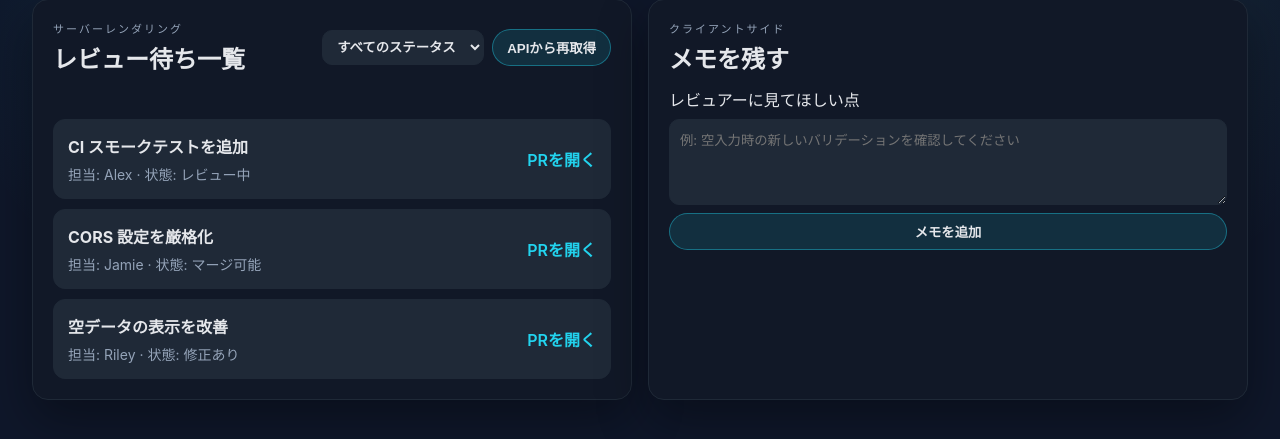
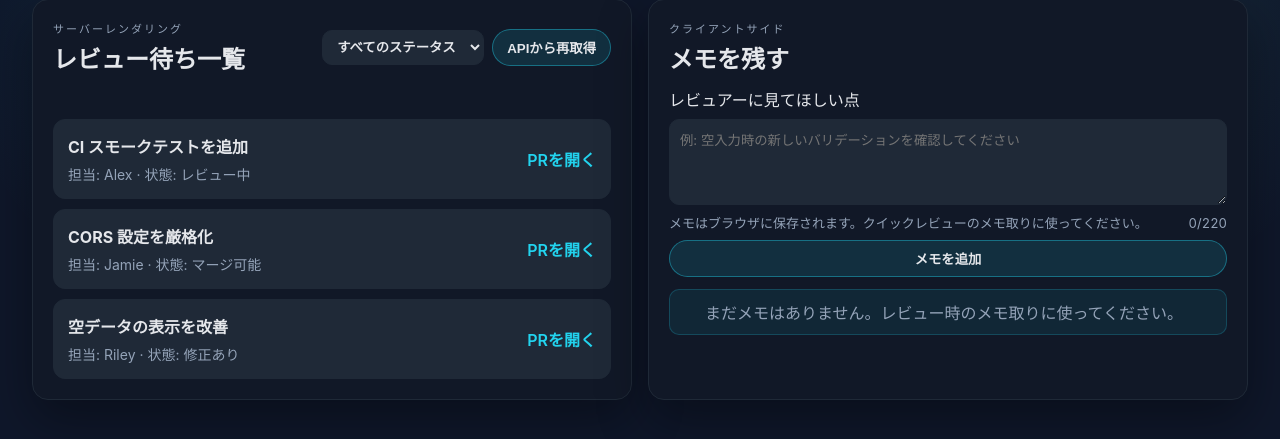
Before and after one commit to masashiujiie/codex_test, a Django app: page / in a window 1280 px wide. Shown: the part 129-568 px from the top of the page. Run offline with Django 5.2, Linux system fonts and the light colour scheme.

Commit message:
メモ機能をローカル保存対応にし削除と文字数ガイドを追加

```diff
--- a/static/core/app.js
+++ b/static/core/app.js
@@ -1,4 +1,6 @@
 document.addEventListener("DOMContentLoaded", () => {
+  const MAX_NOTE_LENGTH = 220;
+  const STORAGE_KEY = "codex_review_notes";
   const refreshBtn = document.getElementById("refresh");
   const taskList = document.getElementById("task-list");
   const template = document.getElementById("task-template");
@@ -6,11 +8,88 @@ document.addEventListener("DOMContentLoaded", () => {
   const notes = document.getElementById("notes");
   const statusFilter = document.getElementById("status-filter");
   const feedback = document.getElementById("feedback");
+  const noteCount = document.getElementById("note-count");
+  let savedNotes = [];
 
   function showFeedback(message, isError = false) {
     if (!feedback) return;
     feedback.textContent = message;
     feedback.style.color = isError ? "#f87171" : "var(--muted)";
+  }
+
+  function readNotesFromStorage() {
+    try {
+      const raw = localStorage.getItem(STORAGE_KEY);
+      return raw ? JSON.parse(raw) : [];
+    } catch (error) {
+      console.warn("メモの読み込みに失敗しました", error);
+      return [];
+    }
+  }
+
+  function persistNotes(notesToSave) {
+    try {
+      localStorage.setItem(STORAGE_KEY, JSON.stringify(notesToSave));
+    } catch (error) {
+      console.warn("メモの保存に失敗しました", error);
+    }
+  }
+
+  function updateNoteCount(value = "") {
+    if (!noteCount) return;
+    const length = value.trim().length;
+    noteCount.textContent = `${length}/${MAX_NOTE_LENGTH}`;
+    noteCount.style.color = length > MAX_NOTE_LENGTH * 0.9 ? "#fcd34d" : "var(--muted)";
+  }
+
+  function renderNotes() {
+    if (!notes) return;
+    notes.innerHTML = "";
+
+    if (!savedNotes.length) {
+      const li = document.createElement("li");
+      li.className = "empty";
+      li.textContent = "まだメモはありません。レビュー時のメモ取りに使ってください。";
+      notes.appendChild(li);
+      return;
+    }
+
+    savedNotes.forEach((note) => {
+      const li = document.createElement("li");
+      const wrapper = document.createElement("div");
+      wrapper.className = "note-body";
+
+      const text = document.createElement("p");
+      text.className = "note-text";
+      text.textContent = note.text;
+
+      const meta = document.createElement("p");
+      meta.className = "note-meta";
+      const timestamp = note.createdAt ? new Date(note.createdAt) : new Date();
+      meta.textContent = `保存: ${timestamp.toLocaleString()}`;
+
+      wrapper.appendChild(text);
+      wrapper.appendChild(meta);
+
+      const deleteBtn = document.createElement("button");
+      deleteBtn.type = "button";
+      deleteBtn.className = "note-delete";
+      deleteBtn.textContent = "削除";
+      deleteBtn.addEventListener("click", () => {
+        savedNotes = savedNotes.filter((item) => item.id !== note.id);
+        persistNotes(savedNotes);
+        renderNotes();
+      });
+
+      li.appendChild(wrapper);
+      li.appendChild(deleteBtn);
+      notes.appendChild(li);
+    });
+  }
+
+  function hydrateNotes() {
+    savedNotes = readNotesFromStorage();
+    renderNotes();
   }
 
   async function refreshTasks() {
@@ -70,11 +149,36 @@ document.addEventListener("DOMContentLoaded", () => {
   noteForm?.addEventListener("submit", (event) => {
     event.preventDefault();
     const textarea = noteForm.querySelector("textarea");
-    if (!textarea.value.trim()) return;
-    const li = document.createElement("li");
-    const now = new Date().toLocaleTimeString();
-    li.textContent = `[${now}] ${textarea.value.trim()}`;
-    notes.prepend(li);
+    const text = textarea.value.trim();
+
+    if (!text) {
+      showFeedback("メモが空です。内容を入力してください。", true);
+      return;
+    }
+
+    if (text.length > MAX_NOTE_LENGTH) {
+      showFeedback(`メモは${MAX_NOTE_LENGTH}文字以内にしてください。`, true);
+      return;
+    }
+
+    const entry = {
+      id: crypto.randomUUID ? crypto.randomUUID() : `${Date.now()}-${Math.random().toString(16).slice(2)}`,
+      text,
+      createdAt: new Date().toISOString(),
+    };
+
+    savedNotes = [entry, ...savedNotes].slice(0, 50);
+    persistNotes(savedNotes);
+    renderNotes();
     textarea.value = "";
+    updateNoteCount("");
+    showFeedback("メモを保存しました。");
   });
+
+  noteForm?.querySelector("textarea")?.addEventListener("input", (event) => {
+    updateNoteCount(event.target.value);
+  });
+
+  hydrateNotes();
+  updateNoteCount(noteForm?.querySelector("textarea")?.value || "");
 });
--- a/static/core/style.css
+++ b/static/core/style.css
@@ -186,6 +186,27 @@ body {
   font-family: inherit;
 }
 
+.note-hint-row {
+  display: flex;
+  align-items: center;
+  justify-content: space-between;
+  gap: 8px;
+}
+
+.note-hint {
+  margin: 0;
+  color: var(--muted);
+  font-size: 13px;
+}
+
+.note-count {
+  color: var(--muted);
+  font-size: 13px;
+  min-width: 64px;
+  text-align: right;
+  font-variant-numeric: tabular-nums;
+}
+
 .notes {
   list-style: none;
   margin: 12px 0 0;
@@ -200,6 +221,43 @@ body {
   border: 1px solid rgba(34, 211, 238, 0.2);
   padding: 10px 12px;
   border-radius: 10px;
+  display: grid;
+  grid-template-columns: 1fr auto;
+  align-items: start;
+  gap: 8px;
+}
+
+.note-text {
+  margin: 0;
+}
+
+.note-meta {
+  margin: 0;
+  color: var(--muted);
+  font-size: 12px;
+}
+
+.note-delete {
+  background: transparent;
+  border: 1px solid rgba(248, 113, 113, 0.4);
+  color: #fca5a5;
+  border-radius: 8px;
+  padding: 6px 10px;
+  cursor: pointer;
+  font-weight: 600;
+  transition: transform 120ms ease, border-color 120ms ease, color 120ms ease;
+}
+
+.note-delete:hover {
+  transform: translateY(-1px);
+  border-color: rgba(248, 113, 113, 0.7);
+  color: #fecdd3;
+}
+
+.notes .empty {
+  grid-column: 1 / -1;
+  text-align: center;
+  color: var(--muted);
 }
 
 .hero {
--- a/templates/core/index.html
+++ b/templates/core/index.html
@@ -60,7 +60,16 @@
       </div>
       <form id="note-form" class="note-form">
         <label for="note">レビュアーに見てほしい点</label>
-        <textarea id="note" name="note" rows="4" placeholder="例: 空入力時の新しいバリデーションを確認してください"></textarea>
+        <textarea
+          id="note"
+          name="note"
+          rows="4"
+          maxlength="220"
+          placeholder="例: 空入力時の新しいバリデーションを確認してください"></textarea>
+        <div class="note-hint-row">
+          <p class="note-hint">メモはブラウザに保存されます。クイックレビューのメモ取りに使ってください。</p>
+          <span id="note-count" class="note-count" aria-live="polite">0/220</span>
+        </div>
         <button type="submit" class="pill">メモを追加</button>
       </form>
       <ul id="notes" class="notes"></ul>
```
